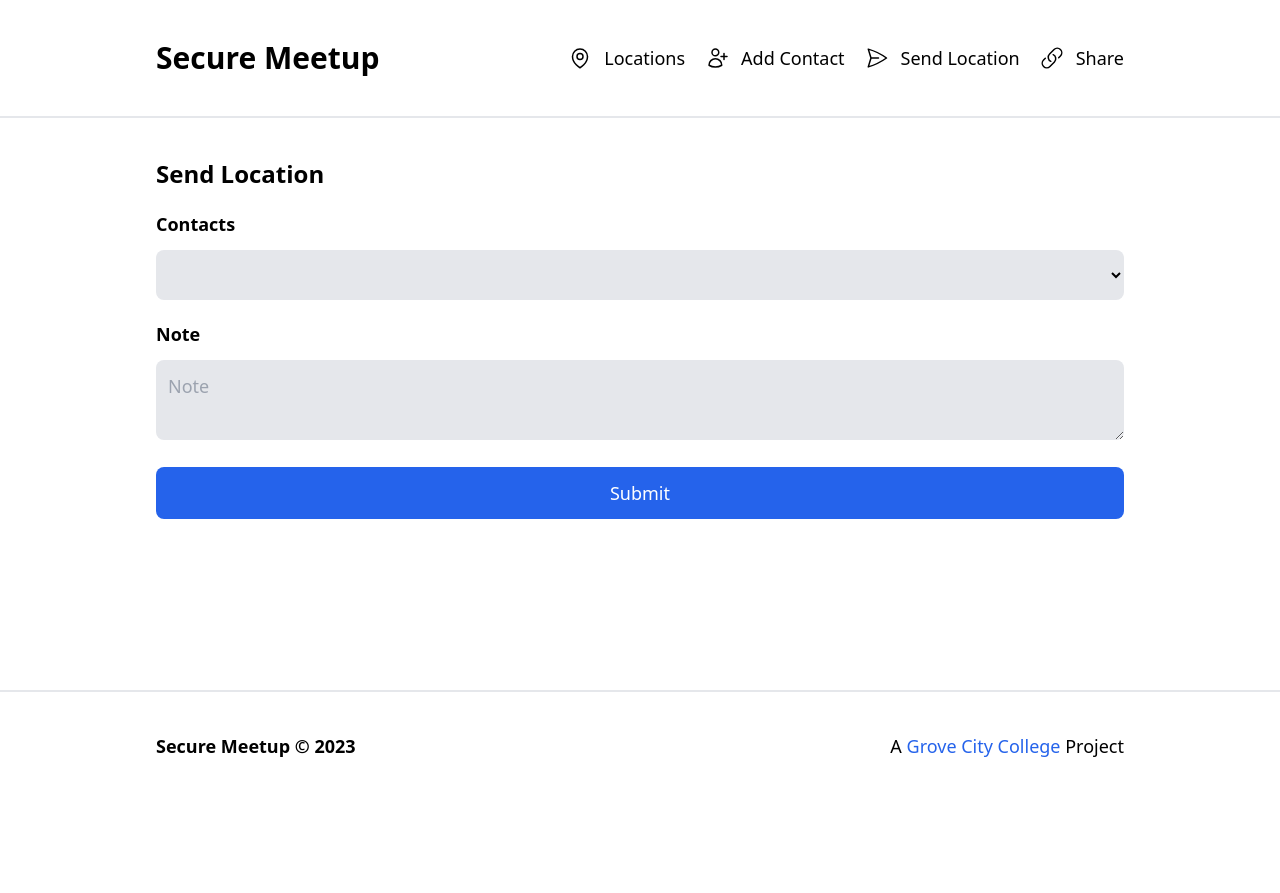
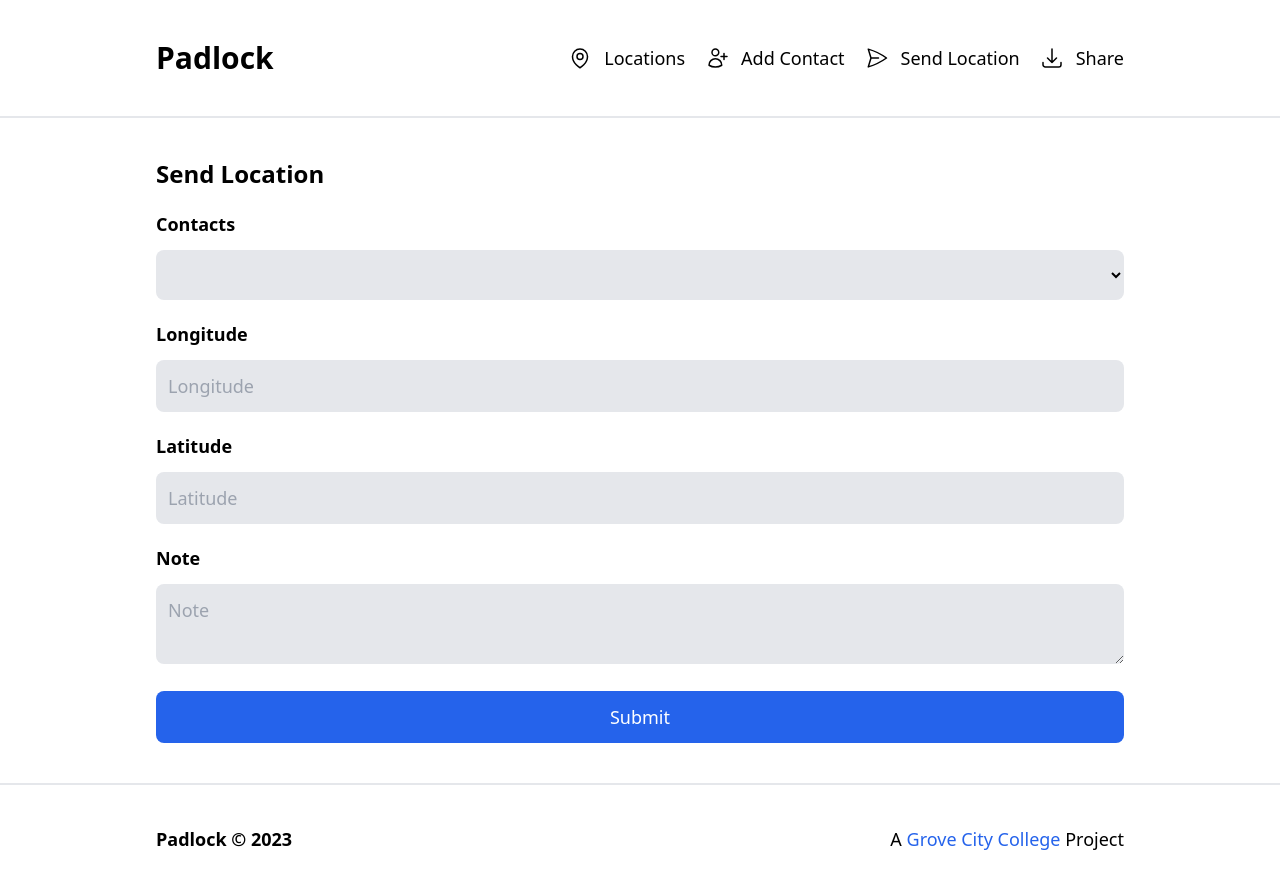
Before and after one commit to LGmatrix13/padlock, a Flask app: template templates/send_location.html in a window 1280 px wide. Before the commit the page ends 757 px from the top, so only its background shows below. Run offline with Flask 3, Linux system fonts and the light colour scheme; the template is opened without the code that fills it: values that come from a table or form of the project are taken from there, others are empty; some libraries are stand-ins or nearby versions.

Commit message:
Add new changes

```diff
--- a/app.py
+++ b/app.py
@@ -179,7 +179,6 @@ def get_share():
 
 @app.get("/download/public")
 @setup_required
-@added_user_required
 def get_download_public():
     user = users.me()
     public_key = json.dumps({
@@ -195,7 +194,6 @@ def get_download_public():
 
 @app.get("/download/private")
 @setup_required
-@added_user_required
 def get_download_private():
     user = users.me()
     private_key = json.dumps({
--- a/templates/base.html
+++ b/templates/base.html
@@ -13,7 +13,7 @@
         class="max-w-screen-lg mx-auto flex items-center my-10 px-7 justify-between"
       >
         <a href="/">
-          <h1 class="font-bold text-3xl">Secure Meetup</h1>
+          <h1 class="font-bold text-3xl">Padlock</h1>
         </a>
         <div class="ml-auto order-2 flex items-center space-x-5">
           <a href="/">
@@ -91,9 +91,10 @@
                 <path
                   stroke-linecap="round"
                   stroke-linejoin="round"
-                  d="M13.19 8.688a4.5 4.5 0 011.242 7.244l-4.5 4.5a4.5 4.5 0 01-6.364-6.364l1.757-1.757m13.35-.622l1.757-1.757a4.5 4.5 0 00-6.364-6.364l-4.5 4.5a4.5 4.5 0 001.242 7.244"
+                  d="M3 16.5v2.25A2.25 2.25 0 005.25 21h13.5A2.25 2.25 0 0021 18.75V16.5M16.5 12L12 16.5m0 0L7.5 12m4.5 4.5V3"
                 />
               </svg>
+
               <p>Share</p>
             </div>
           </a>
@@ -115,7 +116,7 @@
       <div
         class="max-w-screen-lg mx-auto flex md:items-center py-10 px-7 md:flex-row flex-col space-y-5 md:space-y-0"
       >
-        <p class="font-bold">Secure Meetup © 2023</p>
+        <p class="font-bold">Padlock © 2023</p>
         <div class="md:ml-auto md:order-2 space-x-5 flex flex-row">
           <p>
             A
--- a/templates/send_location.html
+++ b/templates/send_location.html
@@ -10,6 +10,16 @@ content %}
       "Contacts")}}
     </div>
     <div class="space-y-3">
+      {{form.longitude.label(class = "font-bold")}}
+      {{form.longitude(class="bg-gray-200 rounded-lg w-full p-3", placeholder =
+      "Longitude")}}
+    </div>
+    <div class="space-y-3">
+      {{form.latitude.label(class = "font-bold")}}
+      {{form.latitude(class="bg-gray-200 rounded-lg w-full p-3", placeholder =
+      "Latitude")}}
+    </div>
+    <div class="space-y-3">
       {{form.note.label(class = "font-bold")}} {{form.note(class="bg-gray-200
       rounded-lg w-full p-3", placeholder = "Note")}}
     </div>
--- a/templates/share.html
+++ b/templates/share.html
@@ -2,7 +2,7 @@
 block content %}
 <section class="space-y-5 mb-10 flex flex-col">
   <h1 class="text-2xl font-bold">Share your Contact</h1>
-  <p>Download your certification and share your contact with others!</p>
+  <p>Download your contact information to start communicating others!</p>
   <a role="button" href="/download/public">
     <button class="bg-blue-600 text-white w-full rounded-lg p-3">
       Download Public Key
```
Also changed, not shown: templates/locations.html (+11 -5 lines).
